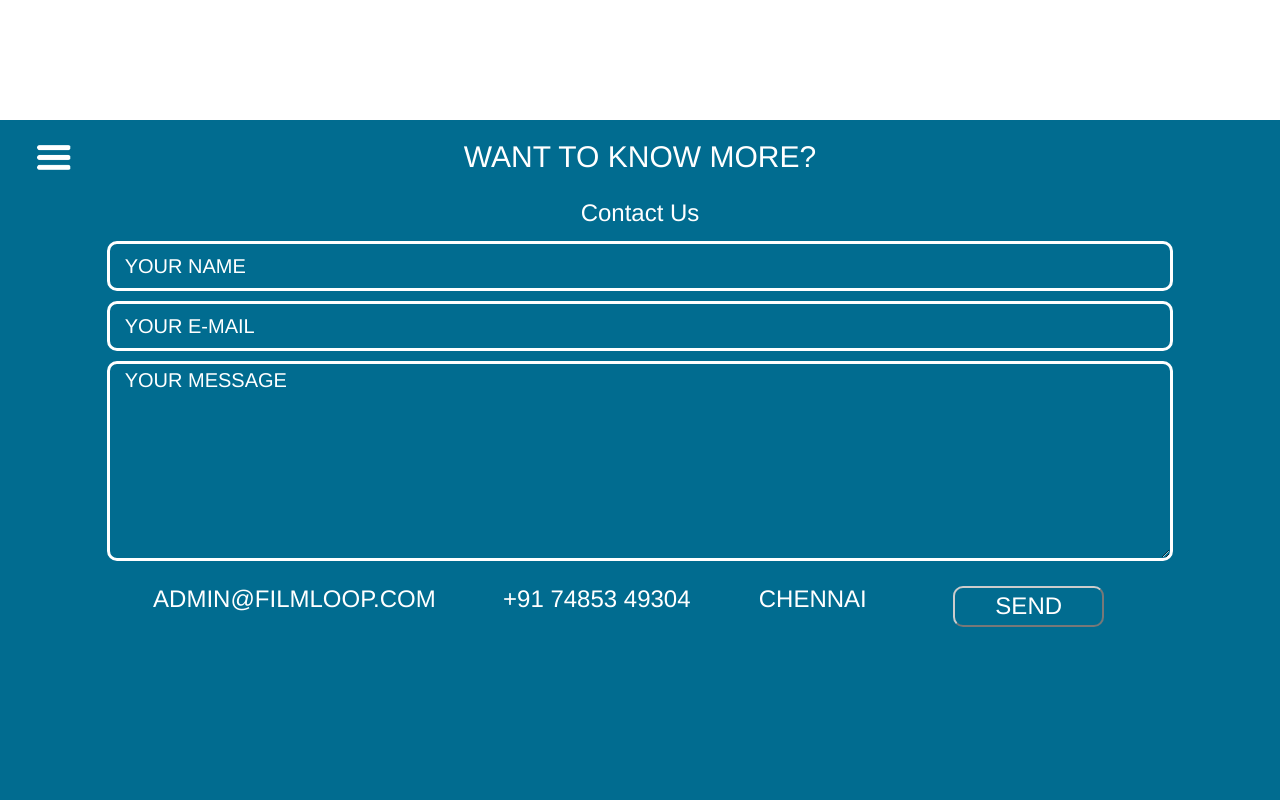
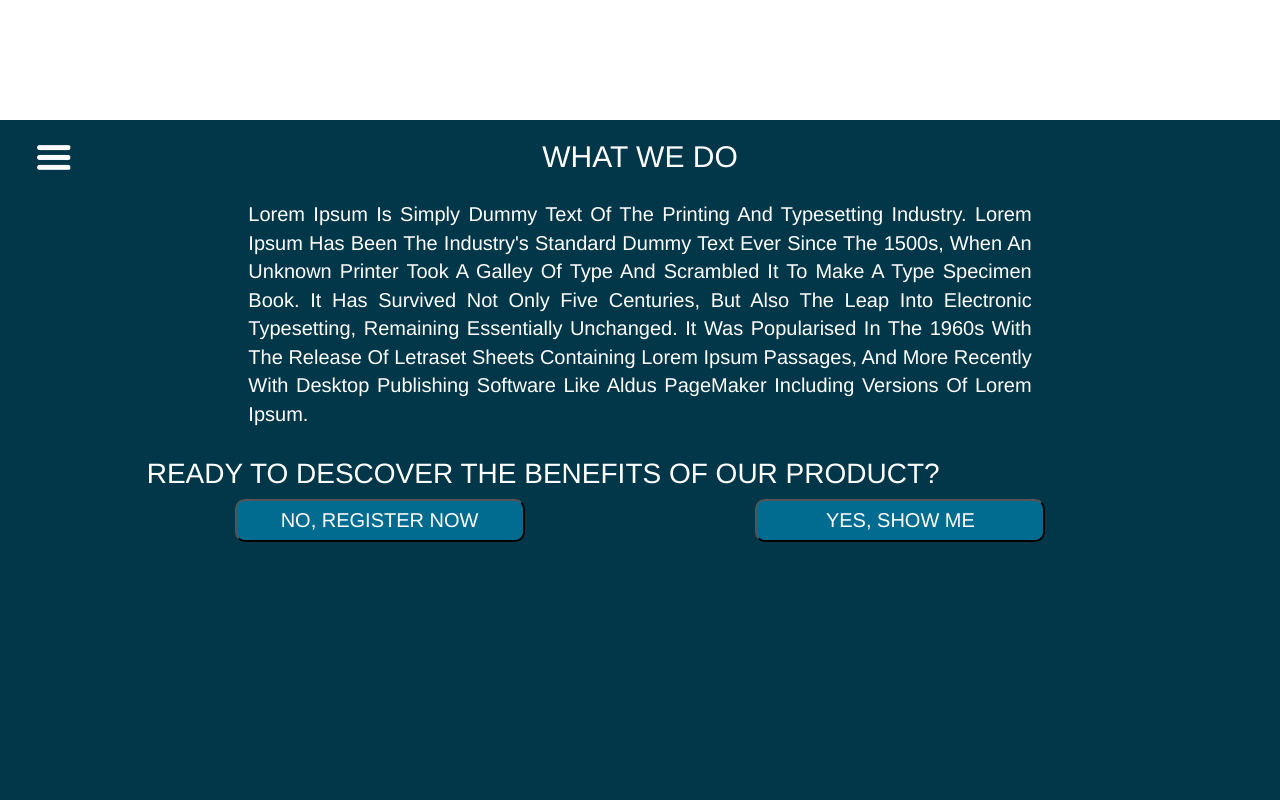
Before and after one commit to phoenixnitin/filmloop, an Angular app: page /home in a window 1280 px wide. Shown: the part 680-1480 px from the top of the page. Built offline with nearby package versions, Linux system fonts and the light colour scheme.

Commit message:
add: what we do

```diff
--- a/src/app/pages/home/home.component.css
+++ b/src/app/pages/home/home.component.css
@@ -5,15 +5,34 @@
 .film{
   letter-spacing: 4px;
 }
-.contact-title{
+/*---------------------*/
+#what-we-do{
+  background-color: #023749;
+  color: white;
+}
+#wwd-text{
+  text-transform: capitalize;
+  font-size: 20px;
+  text-align: justify;
+}
+#ready-to-discover{
+  text-align: justify;
+  font-size: 28px;
+}
+.wwd-btn{
+  font-size: 20px;
+  width: 290px;
+}
+/*---------------------*/
+.contact-title, .what-we-do-title{
   display: inline-flex;
   height: 80px;
 }
-.contact-title > img{
+.contact-title > img, .what-we-do-title > img{
   height: 75px;
   position: absolute;
 }
-.contact-title > h2{
+.contact-title > h2, .what-we-do-title > h2{
   position: absolute;
 }
 .contact-us{
@@ -47,7 +66,9 @@ button{
   padding: 5px 40px;
   background-color: #016C90;
   color: white;
-
+}
+#send-btn{
+  margin-top: -5px;
 }
 .social-media{
   background-color: #023749;
--- a/src/app/pages/home/home.component.html
+++ b/src/app/pages/home/home.component.html
@@ -3,6 +3,31 @@
     <div id="filmloop">
       <h2 class="film">FILM</h2>
       <h2>LOOP</h2>
+    </div>
+  </div>
+  <div id="what-we-do" class="col-xs-12 container-block">
+    <div class="row col-xs-12 what-we-do-title">
+      <img src="../../../assets/img/hamb_menu_white.png">
+      <h2 class="center col-xs-12">WHAT WE DO</h2>
+    </div>
+    <div id="wwd-text" class="center col-xs-12">
+      <span class="col-xs-2"></span>
+      <p class="col-xs-8">
+      Lorem Ipsum is simply dummy text of the printing and typesetting industry. Lorem Ipsum has been the industry's standard dummy text ever since the 1500s, when an unknown printer took a galley of type and scrambled it to make a type specimen book. It has survived not only five centuries, but also the leap into electronic typesetting, remaining essentially unchanged. It was popularised in the 1960s with the release of Letraset sheets containing Lorem Ipsum passages, and more recently with desktop publishing software like Aldus PageMaker including versions of Lorem Ipsum.
+      </p>
+    </div>
+    <div class="col-xs-12">
+      <span class="col-xs-1"></span>
+      <h3 id="ready-to-discover" class="col-xs-10">READY TO DESCOVER THE BENEFITS OF OUR PRODUCT?</h3>
+    </div>
+    <div class="button-container center">
+      <span class="col-xs-1"></span>
+      <div class="col-xs-12 col-sm-5">
+        <button class="wwd-btn">NO, REGISTER NOW</button>
+      </div>
+      <div class="col-xs-12 col-sm-5">
+        <button class="wwd-btn">YES, SHOW ME</button>
+      </div>
     </div>
   </div>
   <div class="col-xs-12 container-block contact-us">
@@ -40,7 +65,7 @@
         <span class="col-md-2 col-sm-6 col-xs-12">
           CHENNAI
         </span>
-        <span class="col-md-3 col-sm-6 col-xs-12">
+        <span id="send-btn" class="col-md-3 col-sm-6 col-xs-12">
           <button class="button btn-default">SEND</button>
         </span>
       </h3>
--- a/src/app/pages/home/home.component.ts
+++ b/src/app/pages/home/home.component.ts
@@ -8,7 +8,7 @@ import { Component, OnInit, AfterViewInit } from '@angular/core';
 export class HomeComponent implements OnInit, AfterViewInit{
   constructor(){}
   ngOnInit(){
-    let docHeight = jQuery(document).height();
+    let docHeight = jQuery(window).height();
     let floopHeight = jQuery("#filmloop").height();
     jQuery("#filmloop").css("margin-top", (docHeight - floopHeight)/2);
 
```
